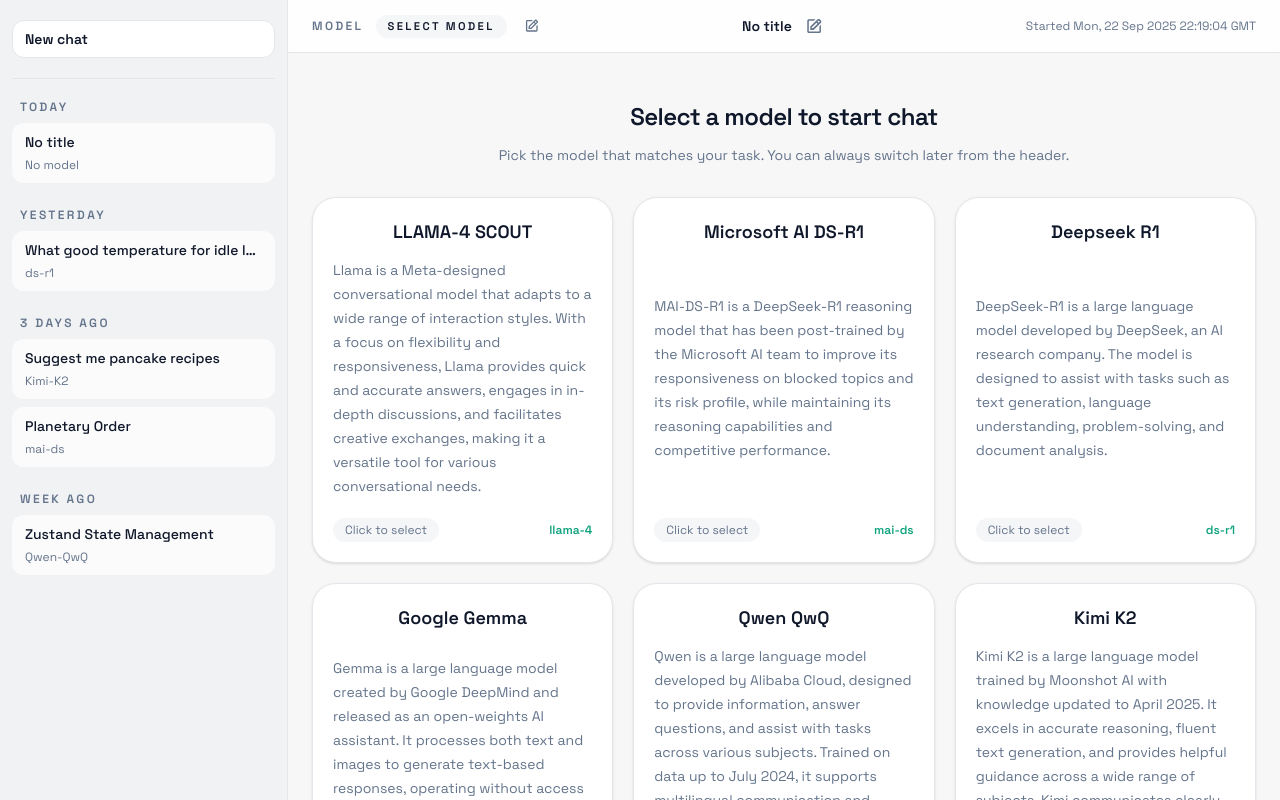
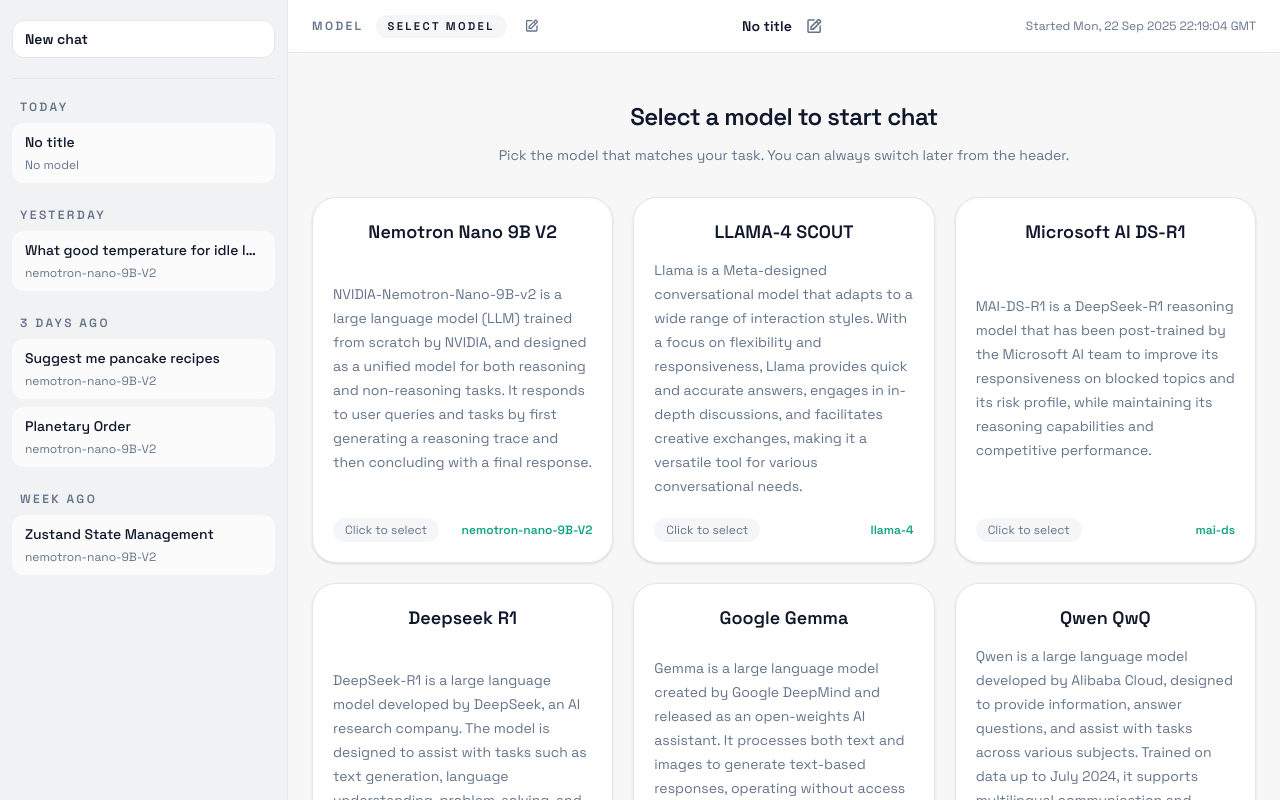
Before and after one commit to BMike903/LLM-front, a React (Vite) app: page / in a window 1280 px wide. Built offline with nearby package versions, Linux system fonts and the light colour scheme.

Commit message:
new working model and moved all chats to it

```diff
--- a/src/constants/models.ts
+++ b/src/constants/models.ts
@@ -1,6 +1,12 @@
 import { ModelsList } from "../types/models";
 
 export const models: ModelsList = {
+  "nemotron-nano-9B-V2": {
+    name: "Nemotron Nano 9B V2",
+    APIName: "nvidia/nemotron-nano-9b-v2:free",
+    description:
+      "NVIDIA-Nemotron-Nano-9B-v2 is a large language model (LLM) trained from scratch by NVIDIA, and designed as a unified model for both reasoning and non-reasoning tasks. It responds to user queries and tasks by first generating a reasoning trace and then concluding with a final response.",
+  },
   "llama-4": {
     name: "LLAMA-4 SCOUT",
     APIName: "meta-llama/llama-4-scout:free",
@@ -22,7 +28,7 @@
   },
   "gemma-3n": {
     name: "Google Gemma",
-    APIName: "google/gemma-3n-e4b-it:free",
+    APIName: "google/gemma-3-4b-it:free",
     description:
       "Gemma is a large language model created by Google DeepMind and released as an open-weights AI assistant. It processes both text and images to generate text-based responses, operating without access to external tools or real-time information.",
   },
--- a/src/store/store.ts
+++ b/src/store/store.ts
@@ -66,7 +66,7 @@
           },
           "V1StGXR8_Z5jdHi6B-myT": {
             status: "idle",
-            modelKey: "mai-ds",
+            modelKey: "nemotron-nano-9B-V2",
             startDate: getRandomTimeFromPastDays(3).toISOString(),
             messages: [...planetsChatMessages],
             draftMessage: "Yes",
@@ -78,7 +78,7 @@
           },
           "fuhlDw1udJPnvznJB7tzN": {
             status: "idle",
-            modelKey: "Qwen-QwQ",
+            modelKey: "nemotron-nano-9B-V2",
             startDate: getRandomTimeFromPastDays(15).toISOString(),
             messages: [...zustandChatMessages],
             draftMessage: "",
@@ -90,7 +90,7 @@
           },
           "fV3CTpvaQfWfHIjMxfzUo": {
             status: "idle",
-            modelKey: "Kimi-K2",
+            modelKey: "nemotron-nano-9B-V2",
             startDate: getRandomTimeFromPastDays(2).toISOString(),
             messages: [...pancakeChatMessages],
             draftMessage: "",
@@ -102,7 +102,7 @@
           },
           "8BNMAhGSD5ulJUdgXdyZB": {
             status: "idle",
-            modelKey: "ds-r1",
+            modelKey: "nemotron-nano-9B-V2",
             startDate: getRandomTimeFromPastDays(1).toISOString(),
             messages: [...laptopChatMessages],
             draftMessage: "",
```
